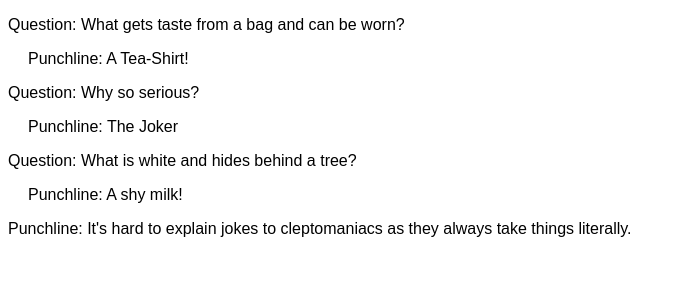
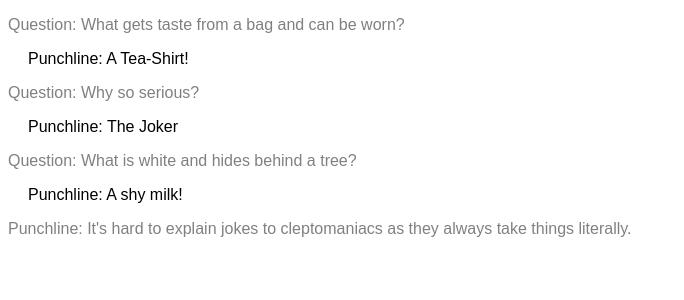
Before and after one commit to PhilDusseldorf/react-course, a React (Create React App) app: page / in a window 1280 px wide. Shown: the top 300 px of the page, without its empty margins (0-684 px from the left). Built offline with nearby package versions, Linux system fonts and the light colour scheme.

Commit message:
styled Joke

```diff
--- a/src/objectives/Joke.js
+++ b/src/objectives/Joke.js
@@ -4,10 +4,10 @@ function Joke(params) {
 
     return (
         <div style={{ fontFamily: "Arial, Helvetica, sans-serif" }}>
-            <p style={{ display: !params.question && "none" }}>
+            <p style={{ display: !params.question && "none", color: "grey" }}>
                 Question: {params.question}
             </p>
-            <p style={{ textIndent: params.question && "20px" }}>
+            <p style={{ textIndent: params.question && "20px", color: !params.question && "grey" }}>
                 Punchline: {params.punchline}
             </p>
         </div >
```
